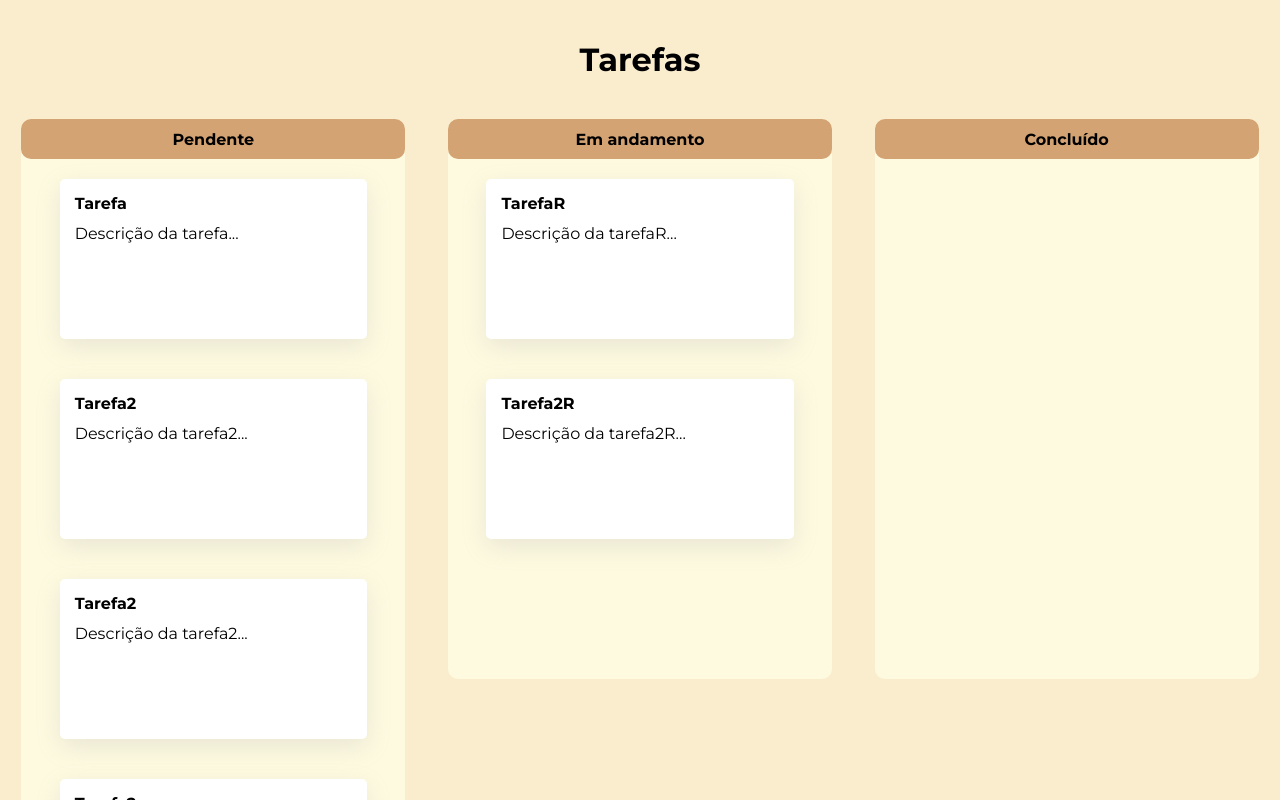
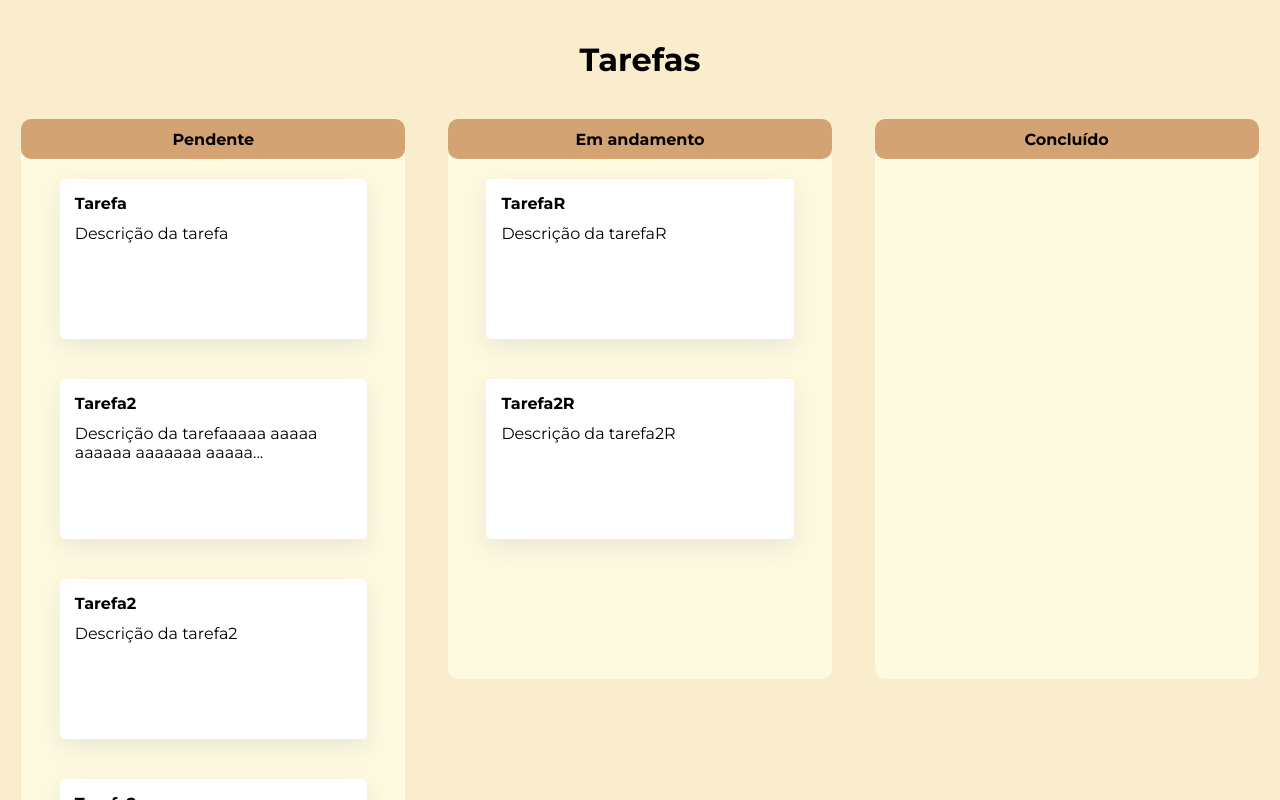
Before and after one commit to lazarobodevan/Tarefas-FrontEnd, a React (Vite) app in the folder tasks/: page / in a window 1280 px wide. Shown: the top 800 px of the page. Built offline with nearby package versions, Linux system fonts and the light colour scheme.

Commit message:
tamanho da tela consertado

```diff
--- a/tasks/src/components/Card/index.jsx
+++ b/tasks/src/components/Card/index.jsx
@@ -16,7 +16,7 @@ function Card({id, name, status, description}){
 
                 </div>
 
-                <span className='description'>{description.substring(0,50)}...</span>
+                <span className='description'>{description.substring(0,50)}{description.length > 50 ? "...":""}</span>
             </div>
         </>
     )
--- a/tasks/src/pages/Home/index.jsx
+++ b/tasks/src/pages/Home/index.jsx
@@ -3,7 +3,7 @@ import Board from '../../components/Board'
 import './styles.css'
 function Home() {
 
-    const pending = [{name:"Tarefa", description:"Descrição da tarefa"}, {name:"Tarefa2", description:"Descrição da tarefa2"},{name:"Tarefa2", description:"Descrição da tarefa2"},{name:"Tarefa2", description:"Descrição da tarefa2"}, {name:"Tarefa2", description:"Descrição da tarefa2"}, ];
+    const pending = [{name:"Tarefa", description:"Descrição da tarefa"}, {name:"Tarefa2", description:"Descrição da tarefaaaaa aaaaa aaaaaa aaaaaaa aaaaaaaaaaaaaa2"},{name:"Tarefa2", description:"Descrição da tarefa2"},{name:"Tarefa2", description:"Descrição da tarefa2"}, {name:"Tarefa2", description:"Descrição da tarefa2"}, ];
     const running = [{name:"TarefaR", description:"Descrição da tarefaR"}, {name:"Tarefa2R", description:"Descrição da tarefa2R"}];
     const concluded = []
   return (
--- a/tasks/src/pages/Home/styles.css
+++ b/tasks/src/pages/Home/styles.css
@@ -4,7 +4,6 @@
     align-items: center;
     flex-direction: column;
     background-color: #faedcd;
-    width: 100vw;
     min-height: calc(100vh);
 }
 
```
